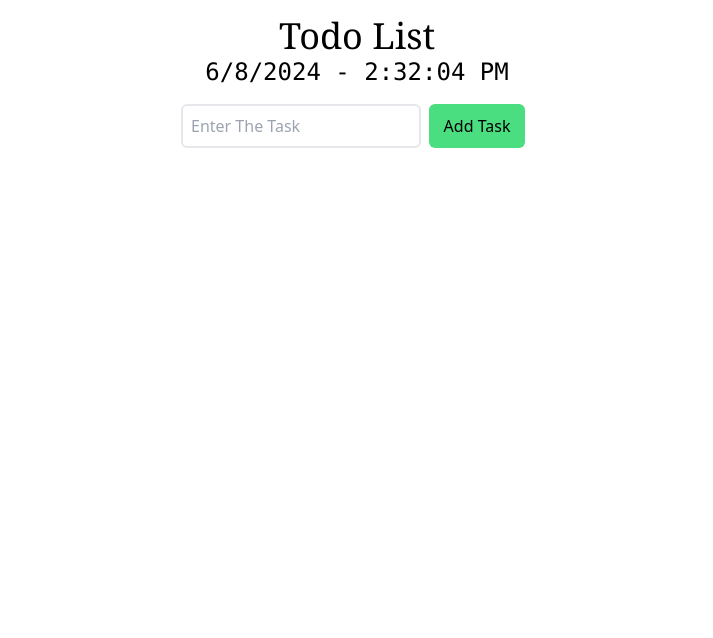
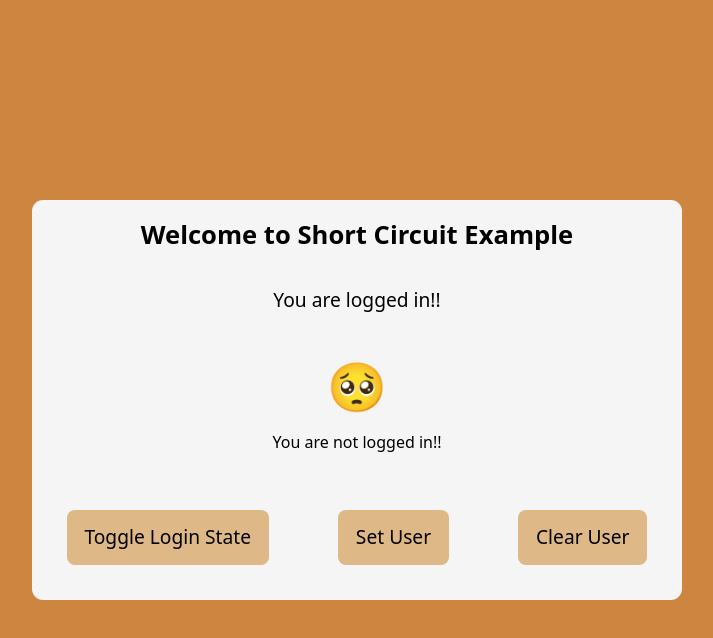
Before and after one commit to Rudrajiii/React_dev, a React (Vite) app in the folder My_React/: page / in a window 1280 px wide. Shown: the top 638 px of the page, without its empty margins (283-996 px from the left). Built offline with nearby package versions, Linux system fonts and the light colour scheme.

Commit message:
short circuit example done

```diff
--- a/My_React/src/App.jsx
+++ b/My_React/src/App.jsx
@@ -6,6 +6,7 @@ import {LiftStateUp} from "./components/LiftStateUp"
 import { StateHooks } from "./components/StateHooks";
 import { ToggleSwitch } from "./projects/ToggleSwitch/ToggleSwitch";
 import { Todo } from "./projects/Todo/Todo";
+import { ShortCircuit } from "./components/hooks/ShortCircuit";
 
 export function App() {
   return (
@@ -15,7 +16,8 @@ export function App() {
       <StateHooks/> */}
       {/* <State/> */}
       {/* <EventHandler/> */}
-      <Todo/>
+      {/* <Todo/> */}
+      <ShortCircuit/>
       {/* <ToggleSwitch/> */}
     </section>
   );
--- /dev/null
+++ b/My_React/src/components/hooks/ShortCircuit.jsx
@@ -0,0 +1,25 @@
+import { useState } from 'react'
+import './circuit.css'
+export const ShortCircuit = () => {
+    const [isLoggedIn , UpdateLogin] = useState(true);
+    const [user , SetUser] = useState('');
+    return (
+            <section className="wrapper">
+            <h1 className="heading">
+                Welcome to Short Circuit Example
+            </h1>
+
+            { isLoggedIn && <p>You are logged in!!</p> }
+
+            {user ? <h4>😃</h4> : <h4>🥺</h4>}
+
+            {user ? <h3>Hellow {user}</h3> : <h3>You are not logged in!!</h3>}
+
+            <div className="line-by-line">
+                <button onClick={() => UpdateLogin(!isLoggedIn)}>Toggle Login State</button>
+                <button onClick={() => SetUser("Rudra")}>Set User</button>
+                <button onClick={() => SetUser("")}>Clear User</button>
+            </div>
+        </section>
+    )
+}
--- /dev/null
+++ b/My_React/src/components/hooks/circuit.css
@@ -0,0 +1,57 @@
+*{
+    box-sizing: border-box;
+    padding: 0;
+    margin: 0;
+}
+body , html {
+    width: 100%;
+    height: 100%;
+    background: peru;
+    display: flex;
+    align-items: center;
+    justify-content: center;
+}
+.wrapper{
+    width: 650px;
+    height: 400px;
+    border-radius: .7rem;
+    background: whitesmoke;
+    & .heading{
+        font-size: 1.6rem;
+        font-weight: 600;
+        text-align: center;
+        padding: 1rem;
+    }
+    & p{
+        width: 100%;
+        height: 20%;
+        text-align: center;
+        padding: 1rem;
+        font-size: 1.2rem;
+    }
+    & h4{
+        width: 100%;
+        height: 20%;
+        text-align: center;
+        font-size: 3rem;
+    }
+
+    & h3{
+        width: 100%;
+        height: 20%;
+        text-align: center;
+    }
+    & .line-by-line{
+        width: 100%;
+        display: flex;
+        justify-content: space-around;
+        & button{
+            padding: .8rem 1.1rem;
+            font-size: 1.2rem;
+            border-radius: .5rem;
+            border: none;
+            font-weight: 400;
+            background: burlywood;
+        }
+    }
+}
```
